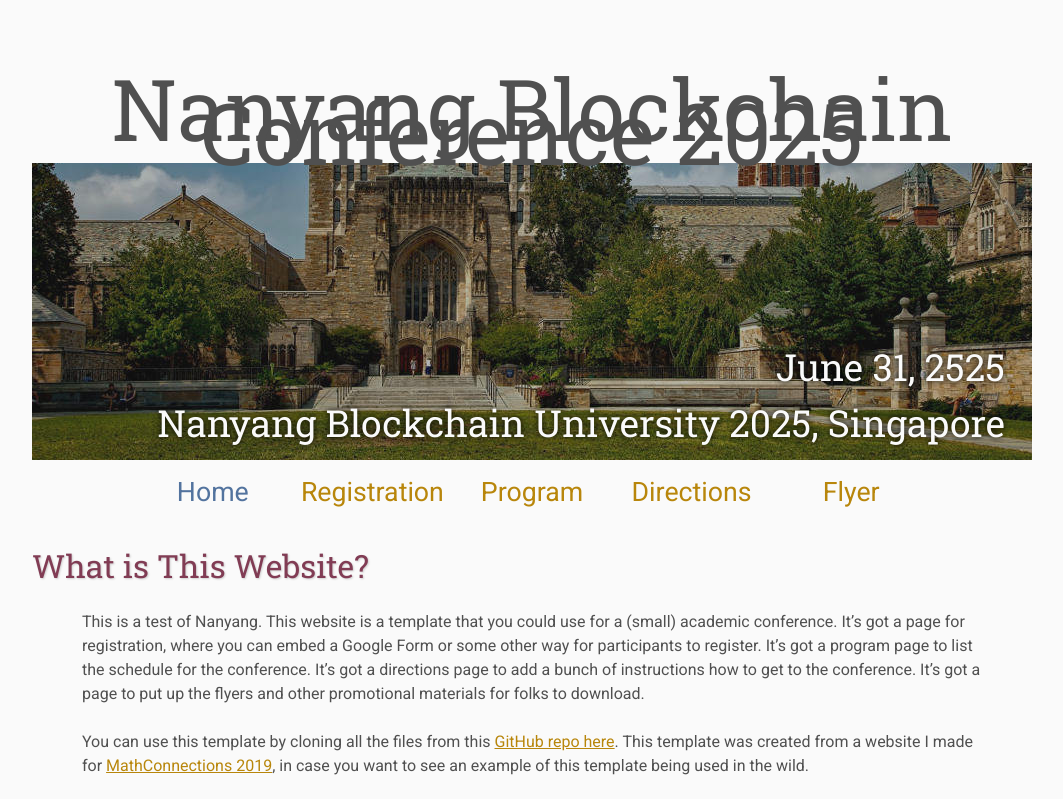
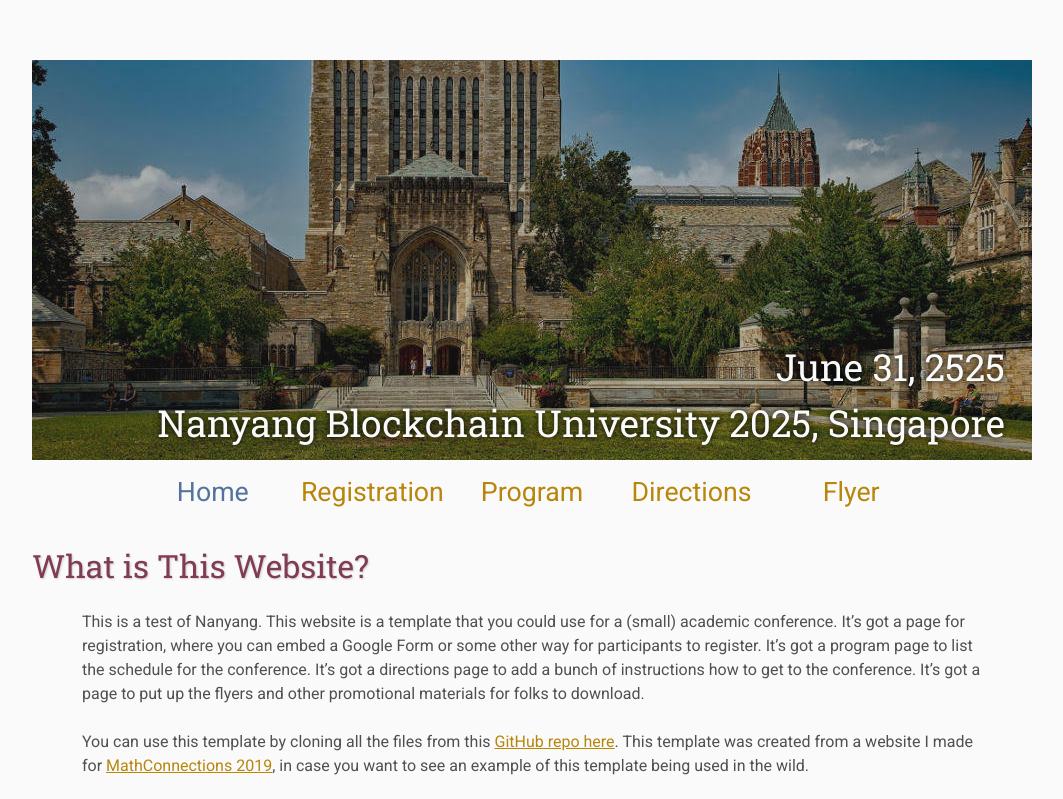
Before and after one commit to XiaodongQi1/nbc25.github.io, a plain HTML site: page index.html in a window 1280 px wide. Shown: the top 799 px of the page, without its empty margins (108-1171 px from the left). Drawn offline with Linux system fonts and the light colour scheme.

Commit message:
Update index.html

```diff
--- a/index.html
+++ b/index.html
@@ -16,9 +16,6 @@
 
     <div class="banner">
         <img src="assets/banner.jpg" alt="Conference Template Banner">
-        <div class="top-left">
-            Nanyang Blockchain Conference 2025
-        </div>
         <div class="bottom-right">
             June 31, 2525 <br> Nanyang Blockchain University 2025, Singapore
         </div>
```
